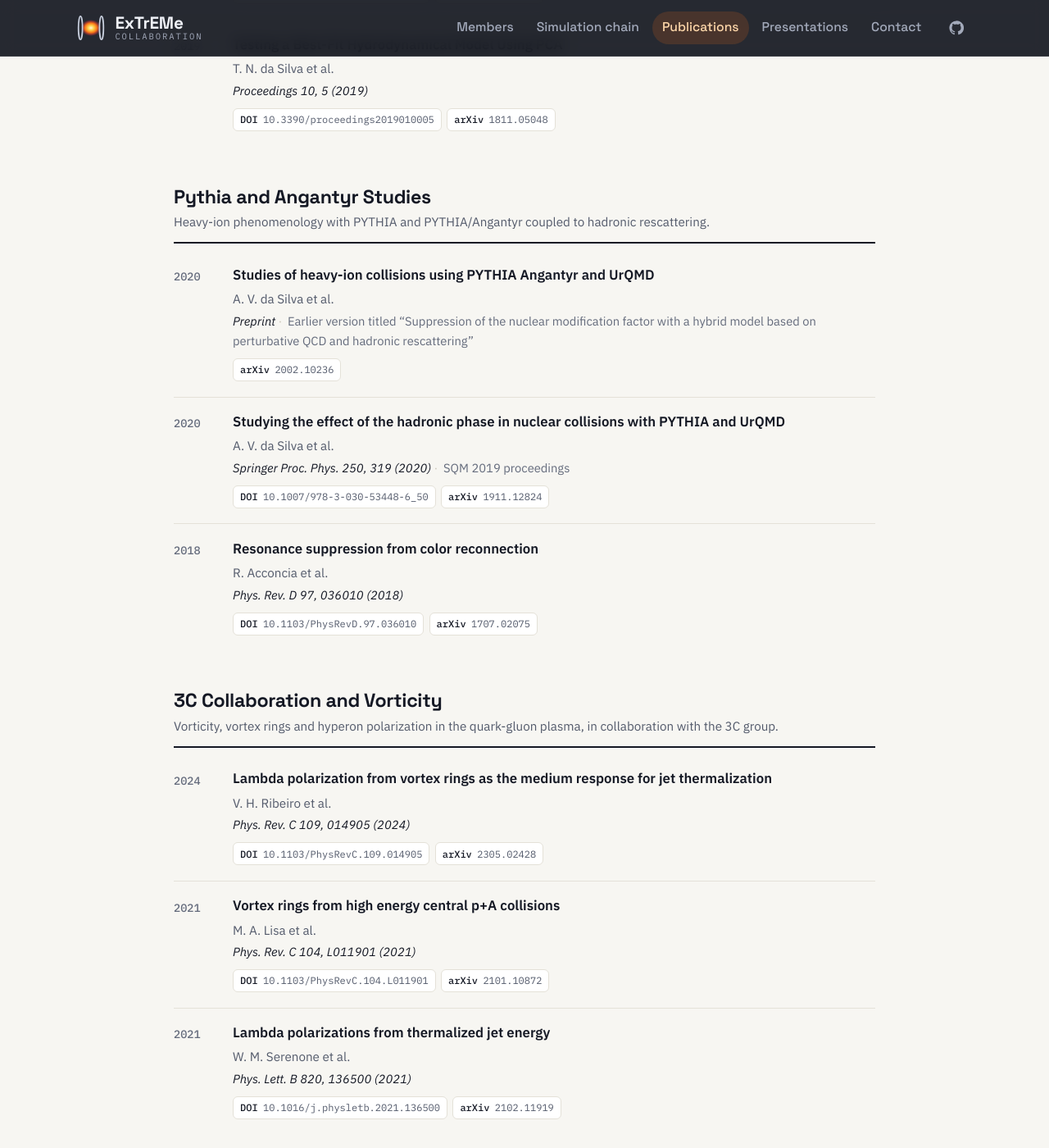
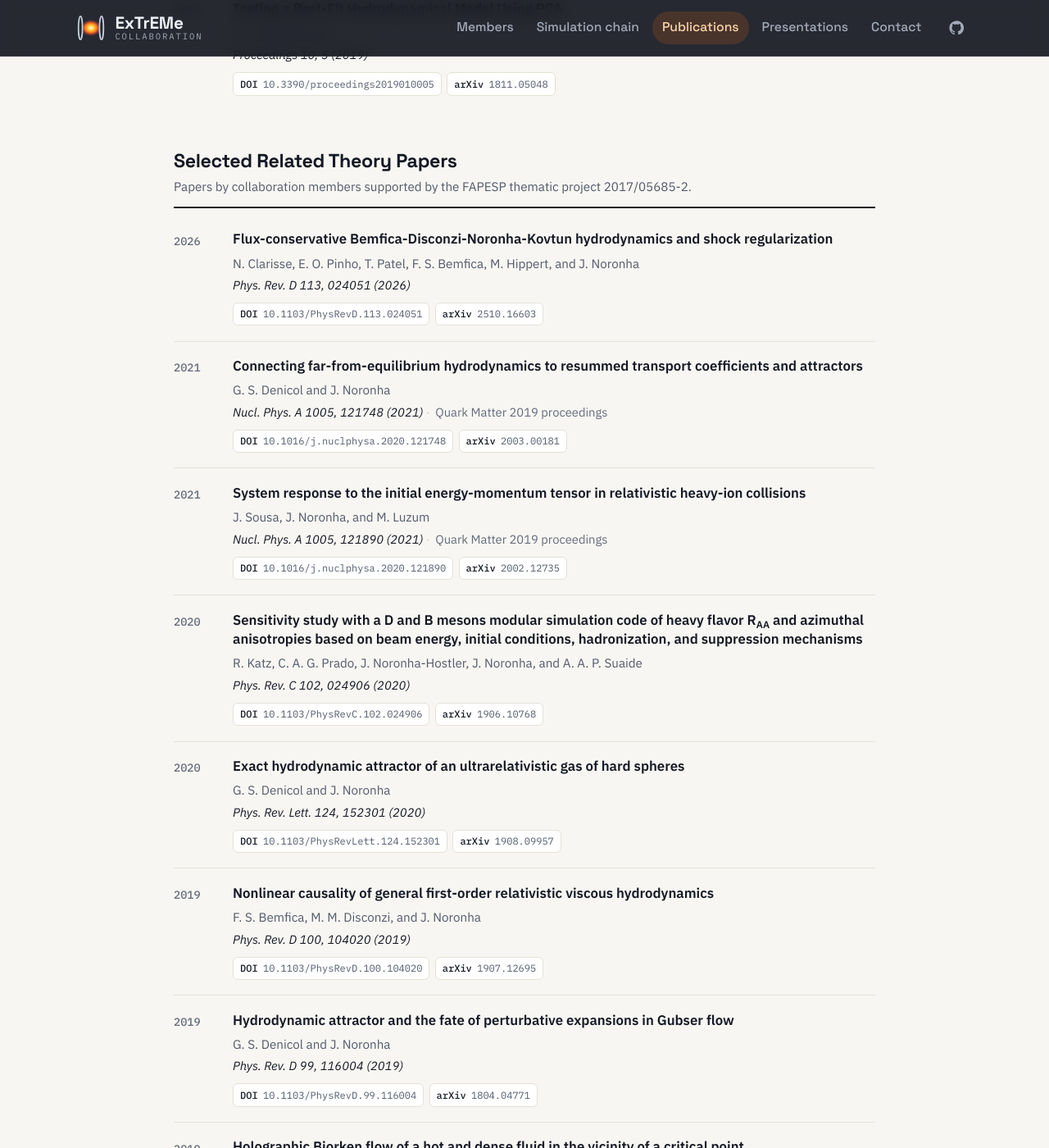
Before and after one commit to ExTrEMe-Collaboration/ExTrEMe-Collaboration.github.io, a Jekyll site: the page built from publications.html, in a window 1280 px wide and 1400 px high, scrolled down 2715 px. Shown: the whole window at 82% size. Built offline with Jekyll 4.4.1, drawn with Linux system fonts in a browser that asks for light colours; some of the changed text lies outside the part shown.

Commit message:
Keep only ExTrEMe publication categories
The publications list was inherited from the HADREX publications page.
Removed the categories that are not ExTrEMe work: Pythia and Angantyr
Studies, 3C Collaboration and Vorticity (another collaboration) and
NeXSPheRIO Legacy Papers. Kept: ExTrEMe Collaboration Papers, Selected
Related Theory Papers and members' Theses (33 entries). Decision recorded
in MIGRATION_PLAN.md.

Co-Authored-By: Claude Opus 5.5 <noreply@anthropic.com>
Claude-Session: https://claude.ai/code/session_01AgwXquifVjZjrCcfWcgwFE

```diff
--- a/_data/publications.yml
+++ b/_data/publications.yml
@@ -94,53 +94,6 @@
     authors: O. Ferreira et al. (The ExTrEMe Collaboration)
     venue: Preprint
     arxiv: '2611.18290'
-- category: Pythia and Angantyr Studies
-  description: Heavy-ion phenomenology with PYTHIA and PYTHIA/Angantyr coupled to
-    hadronic rescattering.
-  items:
-  - year: 2018
-    title: Resonance suppression from color reconnection
-    authors: R. Acconcia et al.
-    venue: Phys. Rev. D 97, 036010 (2018)
-    doi: 10.1103/PhysRevD.97.036010
-    arxiv: '1707.02075'
-  - year: 2020
-    title: Studying the effect of the hadronic phase in nuclear collisions with PYTHIA
-      and UrQMD
-    authors: A. V. da Silva et al.
-    venue: Springer Proc. Phys. 250, 319 (2020)
-    note: SQM 2019 proceedings
-    doi: 10.1007/978-3-030-53448-6_50
-    arxiv: '1911.12824'
-  - year: 2020
-    title: Studies of heavy-ion collisions using PYTHIA Angantyr and UrQMD
-    authors: A. V. da Silva et al.
-    venue: Preprint
-    note: Earlier version titled “Suppression of the nuclear modification factor with
-      a hybrid model based on perturbative QCD and hadronic rescattering”
-    arxiv: '2002.10236'
-- category: 3C Collaboration and Vorticity
-  description: Vorticity, vortex rings and hyperon polarization in the quark-gluon
-    plasma, in collaboration with the 3C group.
-  items:
-  - year: 2021
-    title: Lambda polarizations from thermalized jet energy
-    authors: W. M. Serenone et al.
-    venue: Phys. Lett. B 820, 136500 (2021)
-    doi: 10.1016/j.physletb.2021.136500
-    arxiv: '2102.11919'
-  - year: 2021
-    title: Vortex rings from high energy central p+A collisions
-    authors: M. A. Lisa et al.
-    venue: Phys. Rev. C 104, L011901 (2021)
-    doi: 10.1103/PhysRevC.104.L011901
-    arxiv: '2101.10872'
-  - year: 2024
-    title: Lambda polarization from vortex rings as the medium response for jet thermalization
-    authors: V. H. Ribeiro et al.
-    venue: Phys. Rev. C 109, 014905 (2024)
-    doi: 10.1103/PhysRevC.109.014905
-    arxiv: '2305.02428'
 - category: Selected Related Theory Papers
   description: Papers by collaboration members supported by the FAPESP thematic project
     2017/05685-2.
@@ -264,40 +217,6 @@
     note: Quark Matter 2019 proceedings
     doi: 10.1016/j.nuclphysa.2020.121748
     arxiv: '2003.00181'
-- category: NeXSPheRIO Legacy Papers
-  description: Earlier event-by-event hydrodynamic studies with the NeXSPheRIO model.
-  items:
-  - year: 2012
-    title: Effects of initial state fluctuations in the final state elliptic flow
-      measurements using the NeXSPheRIO model
-    authors: R. D. de Souza et al.
-    venue: Phys. Rev. C 85, 054909 (2012)
-    doi: 10.1103/PhysRevC.85.054909
-    arxiv: '1110.5698'
-  - year: 2012
-    title: Coarse graining scale and effectiveness of hydrodynamic modeling
-    authors: Ph. Mota et al.
-    venue: Eur. Phys. J. A 48, 165 (2012)
-    doi: 10.1140/epja/i2012-12165-7
-    arxiv: '1210.3129'
-  - year: 2011
-    title: Longitudinal dependence of two-particle momentum correlations from NEXSPHERIO
-      model
-    authors: M. Sharma et al.
-    venue: Phys. Rev. C 84, 054915 (2011)
-    doi: 10.1103/PhysRevC.84.054915
-    arxiv: '1107.3587'
-  - year: 2009
-    title: Topology studies of hydrodynamics using two-particle correlation analysis
-    authors: J. Takahashi et al.
-    venue: Phys. Rev. Lett. 103, 242301 (2009)
-    doi: 10.1103/PhysRevLett.103.242301
-    arxiv: '0902.4870'
-  - year: 2011
-    title: Multi-flux tube initial condition and event-by-event hydrodynamics
-    authors: Ph. Mota, T. Kodama, T. Koide, and J. Takahashi
-    venue: Nucl. Phys. A 862-863, 188 (2011)
-    doi: 10.1016/j.nuclphysa.2011.05.039
 - category: Theses
   description: PhD and MSc theses by students of the collaboration.
   items:
```
Also changed, not shown: MIGRATION_PLAN.md (+3 -2 lines).
